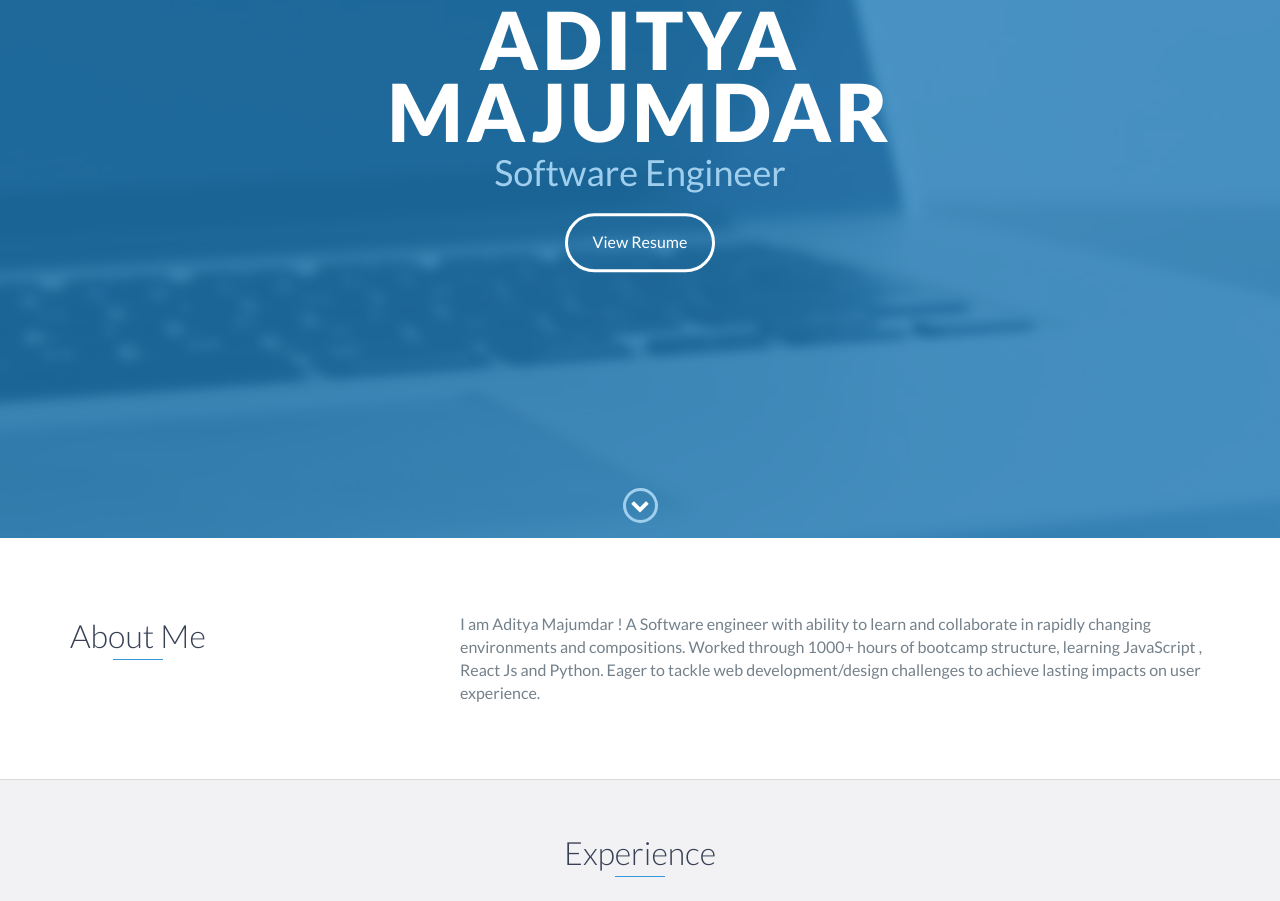
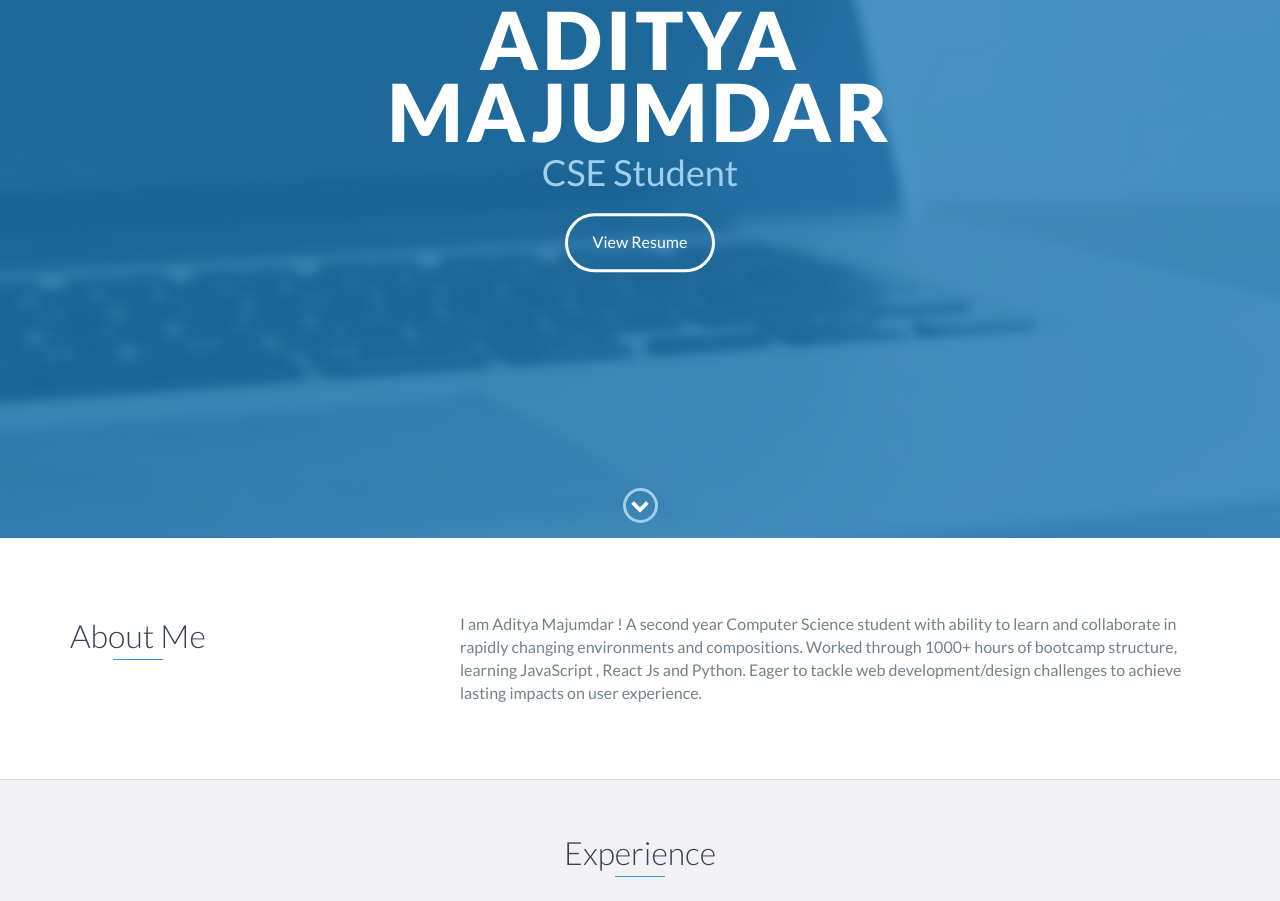
Before and after one commit to aditya110603/Portfolio, a website: page index.html in a window 1280 px wide. Shown: the part 262-1163 px from the top of the page. Drawn offline with nearby package versions, Linux system fonts and the light colour scheme.

Commit message:
Update index.html

```diff
--- a/index.html
+++ b/index.html
@@ -49,7 +49,7 @@
     <div id="lead">
         <div id="lead-content">
             <h1>Aditya Majumdar</h1>
-            <h2>Software Engineer</h2>
+            <h2>CSE Student</h2>
             <a href="https://drive.google.com/file/d/1Gus-OHdvAuRHEXszjZc5fWQ3X55YrPC7/view?usp=sharing" target=”_blank” class="btn-rounded-white">View Resume</a>
         </div>
         <!-- End #lead-content -->
@@ -73,7 +73,7 @@
                 </div>
                 <div class="col-md-8">
                     <p>
-                       I am Aditya Majumdar ! A Software engineer with ability to learn and collaborate in rapidly changing environments and
+                       I am Aditya Majumdar ! A second year Computer Science student with ability to learn and collaborate in rapidly changing environments and
 compositions. Worked through 1000+ hours of bootcamp structure, learning JavaScript , React Js and
 Python. Eager to tackle web development/design challenges to achieve lasting impacts on user
 experience.
```
